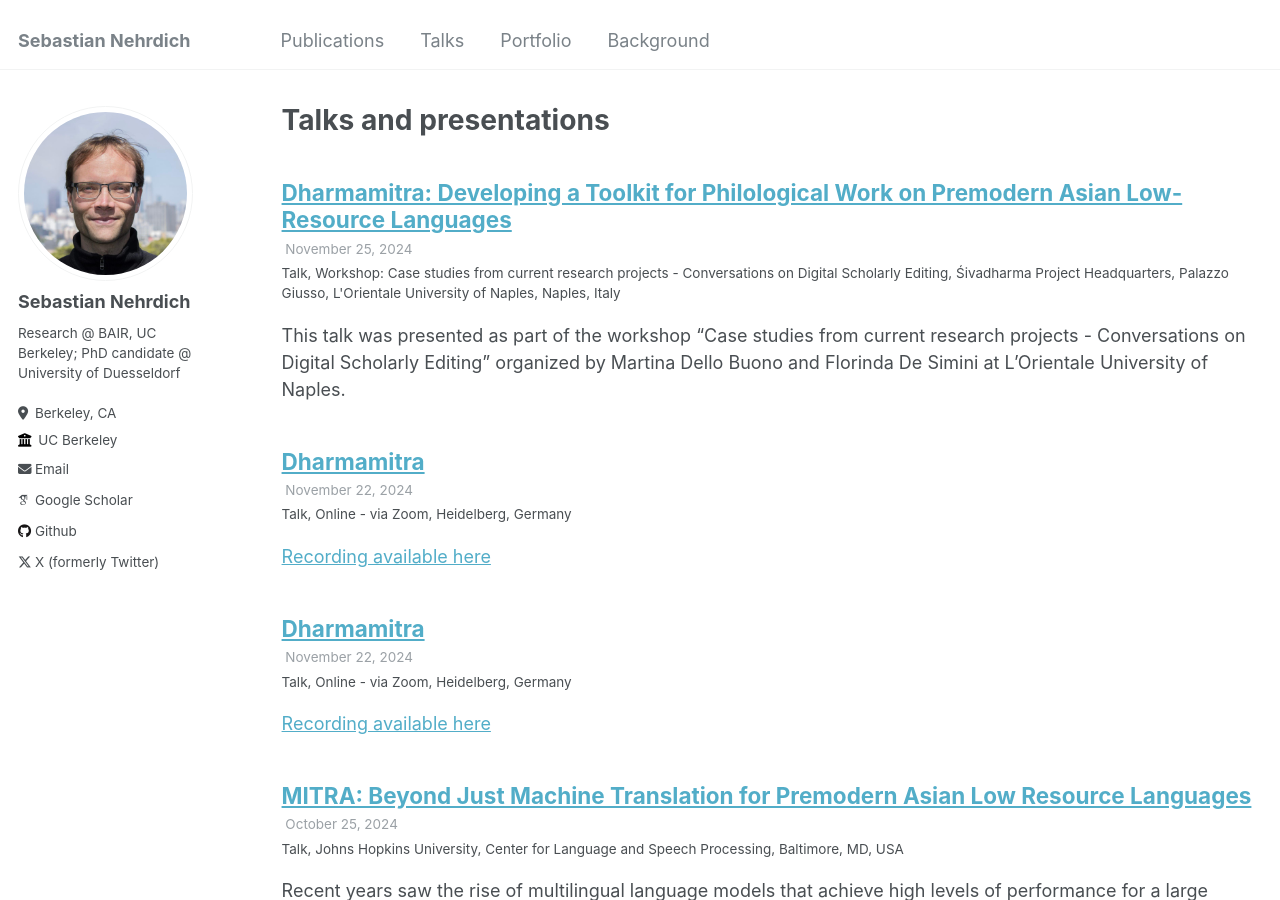
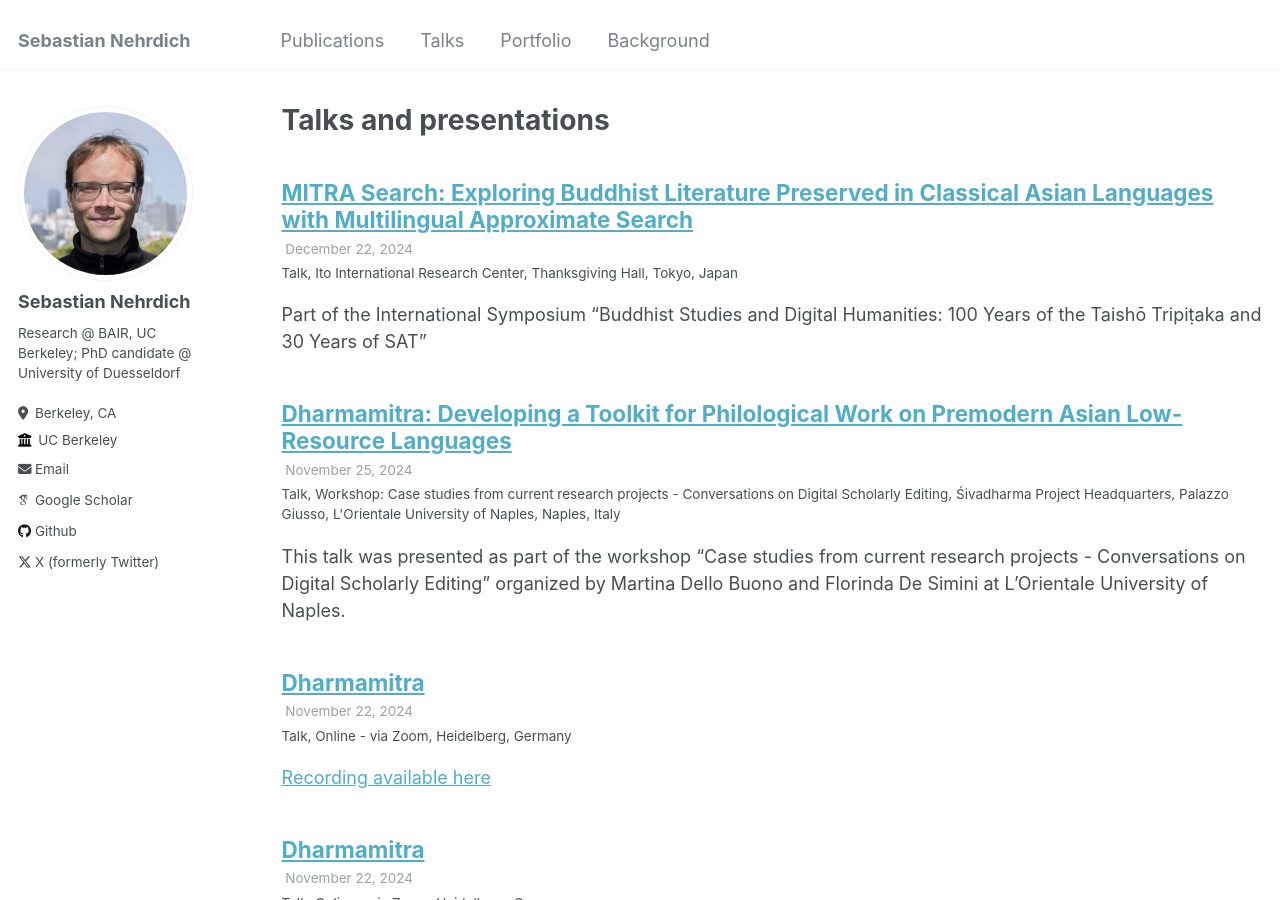
Before and after one commit to sebastian-nehrdich/sebastian-nehrdich.github.io, a Jekyll site: the page built from _pages/talks.html, in a window 1280 px wide and 900 px high. Built offline with Jekyll 4.4.1, drawn with Linux system fonts in a browser that asks for light colours; some web fonts are replaced.

Commit message:
Added Tokyo Talk

```diff
--- /dev/null
+++ b/_talks/2024-12-22-tokyo.md
@@ -0,0 +1,15 @@
+---
+title: "MITRA Search: Exploring Buddhist Literature Preserved in Classical Asian Languages with Multilingual Approximate Search"
+collection: talks
+type: "Talk"
+permalink: /talks/2024-12-22-tokyo
+venue: "Ito International Research Center, Thanksgiving Hall"
+date: 2024-12-22
+location: "Tokyo, Japan"
+---
+
+Part of the International Symposium "Buddhist Studies and Digital Humanities: 100 Years of the Taishō Tripiṭaka and 30 Years of SAT"
+
+Session: Machine Translation and Buddhist Studies (15:30-16:30)
+
+This talk will present MITRA Search, a system for exploring Buddhist literature preserved in classical Asian languages through multilingual approximate search capabilities. The presentation will demonstrate how this technology enables scholars to search across Buddhist texts in different languages and writing systems, facilitating comparative textual research and discovery of parallel passages.
```
Also changed, not shown: _pages/about.md (+1 -0 lines).
